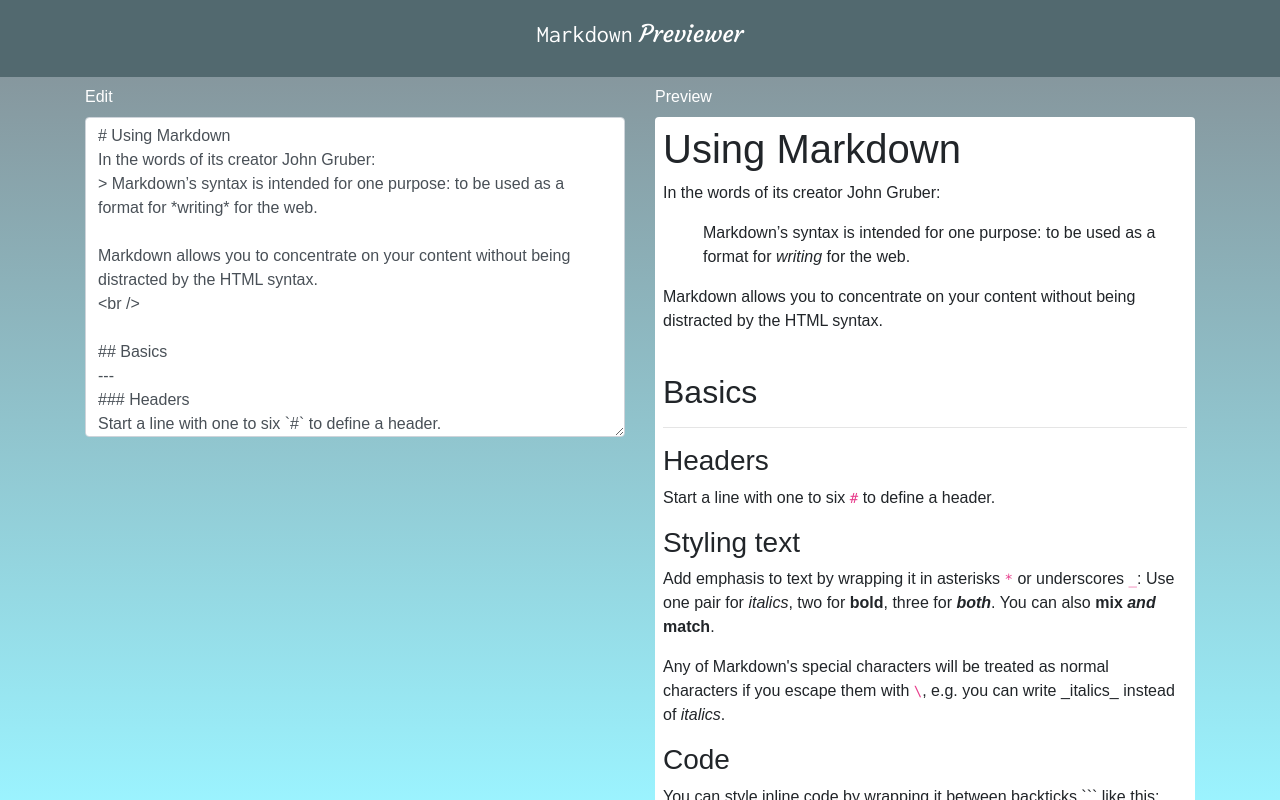
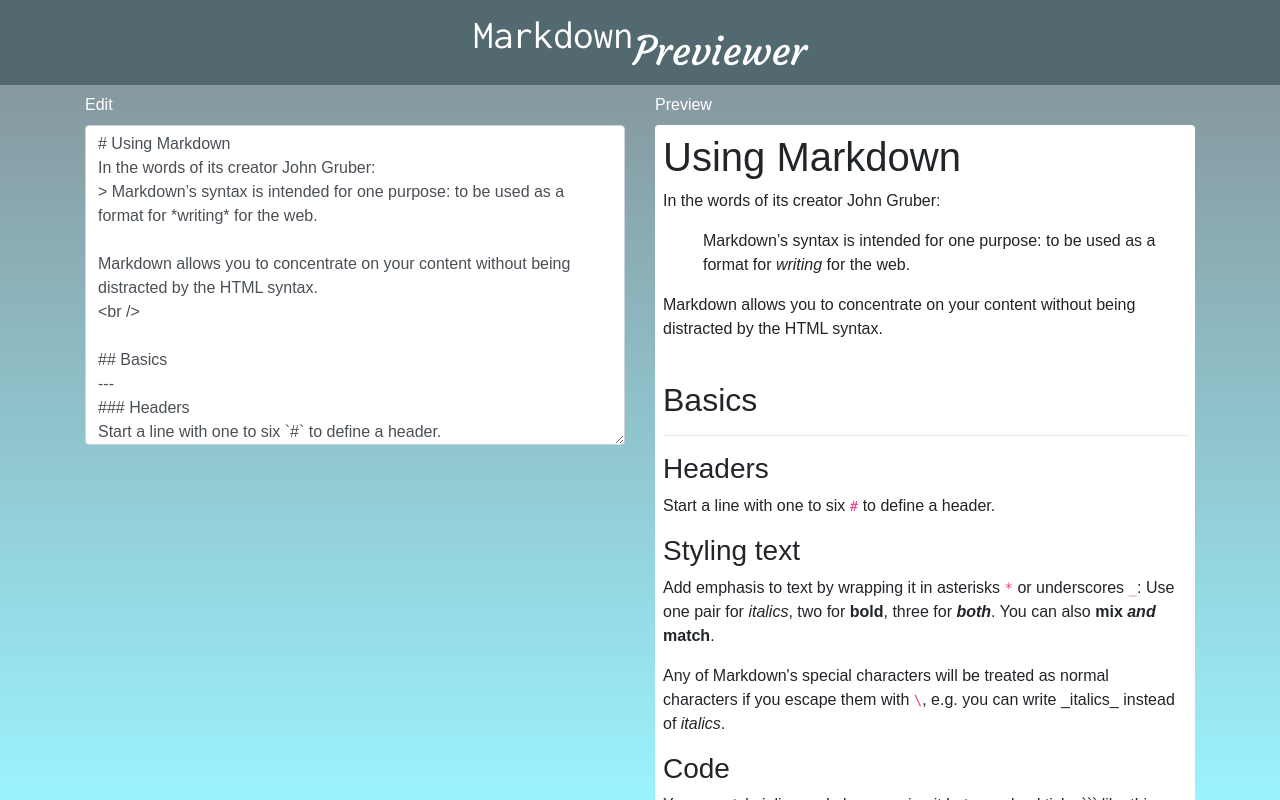
Before and after one commit to sfiquet/md-preview, a React (Create React App) app: page / in a window 1280 px wide. Shown: the top 800 px of the page. Built offline with nearby package versions, Linux system fonts and the light colour scheme.

Commit message:
Improve header title

```diff
--- a/src/App.css
+++ b/src/App.css
@@ -6,7 +6,6 @@
 
 .App-header {
   background-color: hsl(194, 15%, 38%);
-  padding: 20px;
   color: white;
 }
 
@@ -14,8 +13,15 @@
   font-size: 1.5em;
 }
 
+@media screen and (min-width: 768px) {
+  .App-title {
+    font-size: 2.5em;
+  }
+}
+
 .App-title-markdown {
   font-family: 'Inconsolata', monospace;
+  margin-bottom: .4em; /* must be in em not rem to maintain proportions when changing font size */
 }
 
 .App-title-previewer {
--- a/src/App.js
+++ b/src/App.js
@@ -6,8 +6,11 @@ class App extends Component {
   render() {
     return (
       <div className="App">
-        <header className="App-header">
-          <h1 className="App-title"><span className="App-title-markdown">Markdown</span> <span className="App-title-previewer">Previewer</span></h1>
+        <header className="App-header p-1">
+          <div className="App-title">
+            <span className="App-title-markdown d-inline-block">Markdown</span>
+            <span className="App-title-previewer d-inline-block align-bottom">Previewer</span>
+          </div>
         </header>
         <main className="container pt-2 pb-4">
           <MDEditor></MDEditor>
```
